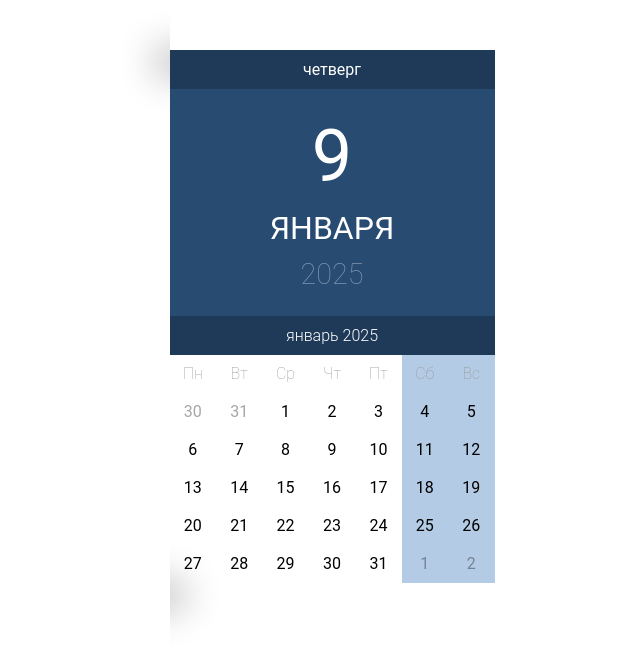
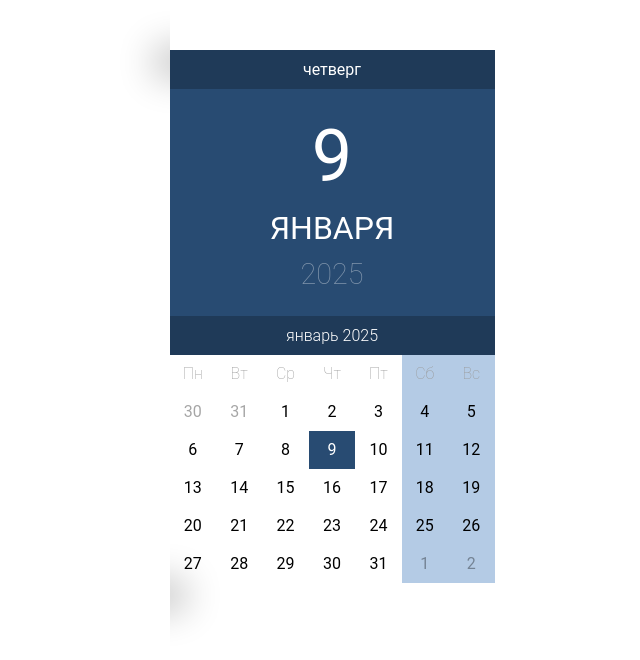
Before and after one commit to Kirumata/neto-react-calendar, a React (Vite) app: page / in a window 1280 px wide. Shown: the top 660 px of the page, without its empty margins (308-948 px from the left). Built offline with nearby package versions, Linux system fonts and the light colour scheme.

Commit message:
Финальный коммит перед сдачей

```diff
--- a/src/App.jsx
+++ b/src/App.jsx
@@ -1,14 +1,11 @@
 import './App.css'
 import Calendar from './Calendar.jsx'
-//import moment from 'moment'
 import moment from 'moment/min/moment-with-locales'
 
 function App() {
-  //const now = new Date();
 
   moment.locale('ru');
   const now = moment();
-// внутри компонента App:
 return (
   <Calendar date={now} />
 );
--- a/src/Calendar.jsx
+++ b/src/Calendar.jsx
@@ -6,37 +6,8 @@ function getMonthPlural(date) {
     return monthX;
 }
 
-function getDaysArray(date) {
 
-    const startOfMonth = date.clone().startOf('month');
-
-    const startDay = startOfMonth.day();
-
-
-    let daysArray = Array(startDay);
-
-    const endOfPrevMonth = date.clone().subtract(1, 'months').endOf('month');
-    let endDate = endOfPrevMonth.date();
-
-    for (let i = startDay - 1; i > 0; i--) {
-        daysArray[i] = endDate--;
-    }
-    daysArray[startDay] = startOfMonth.date();
-
-    const daysInCurrentMonth = date.daysInMonth();
-
-    for (let i = 2; i < daysInCurrentMonth + 1; i++) {
-        daysArray.push(i);
-    }
-
-    let dayOfNextMonth = 1;
-    while ((daysArray.length - 1) % 7 != 0) {
-        daysArray.push(dayOfNextMonth++);
-    }
-    return daysArray;
-}
-
-function getStartWeek(date, startDay, endDate, daysCounter) {
+function getFirstWeek(startDay, endDate) {
 
     let prevDaysArray = Array(startDay - 1);
     for (let i = startDay - 2; i >= 0; i--) {
@@ -46,27 +17,32 @@ function getStartWeek(date, startDay, endDate, daysCounter) {
     let weekDaysArray = Array(7 - prevDaysArray.length);
     for (let i = 0; i < weekDaysArray.length; i++) {
         weekDaysArray[i] = i + 1;
-        daysCounter++;
     }
 
-    let today = -1;
-
-    if (weekDaysArray.includes(date.date())) {
-        today = date.date();
-    }
-
-    let nextMonthDays = [];
-    let week1 = { today: today, daysOfPrevMonth: prevDaysArray, days: weekDaysArray, daysOfNextMonth: nextMonthDays };
+    let week1 = { daysOfPrevMonth: prevDaysArray, days: weekDaysArray, daysOfNextMonth: [] };
     return week1;
 }
 
+function getLastWeek(date, daysInLastWeek, daysCounter){
+    let weekDaysArray = Array(daysInLastWeek);
+        let i = 0;
+        while (daysCounter < date.daysInMonth()) {
+            weekDaysArray[i++] = ++daysCounter;
+        }
+        let daysOfNextMonth = Array(7 - daysInLastWeek);
+        for (let i = 0; i < (7 - daysInLastWeek); i++) {
+            daysOfNextMonth[i] = i + 1;
+        }
+        let week = { daysOfPrevMonth: [], daysOfNextMonth: daysOfNextMonth, days: weekDaysArray };
+        return week;
+}
 
-function getDaysArray2(date) {
+function getDaysArray(date) {
     /*Хотим объект формата:
     const daysArray = [
-    { weekid: 1, dayOfPrevMonth: [30, 31], today: -1, days: [1, 2, 3], daysOfNextMonth:[] },
-    { weekid: 2, dayOfPrevMonth: [], today: 8, days: [1, 2, 3], daysOfNextMonth:[] },
-    { weekid: 3, dayOfPrevMonth: [, today: -1, days: [1, 2, 3], daysOfNextMonth:[1, 2, 3] }
+    { dayOfPrevMonth: [30, 31], days: [1, 2, 3], daysOfNextMonth:[] },
+    { dayOfPrevMonth: [], days: [1, 2, 3], daysOfNextMonth:[] },
+    { dayOfPrevMonth: [, days: [1, 2, 3], daysOfNextMonth:[1, 2, 3] }
   ];
     */
 
@@ -80,10 +56,8 @@ function getDaysArray2(date) {
     let endDate = endOfPrevMonth.date();
 
     let daysCounter = 0; //Счётчик, какое число мы добавили в массив
-    let weeksCounter = 0;
     if (daysCounter == 0 && startDay != 0) {
-        const week1 = getStartWeek(date, startDay, endDate, daysCounter);
-        week1.weekid = weeksCounter++;
+        const week1 = getFirstWeek(startDay, endDate);
         daysCounter = daysCounter + week1.days.length;
         daysArray.push(week1);
     }
@@ -93,29 +67,12 @@ function getDaysArray2(date) {
         for (let i = 0; i < 7; i++) {
             weekDaysArray[i] = ++daysCounter;
         }
-        let today = -1;
-        if (weekDaysArray.includes(date.date())) {
-            today = date.date();
-        }
-        let week = { weekid: weeksCounter++, today: today, daysOfPrevMonth: [], daysOfNextMonth: [], days: weekDaysArray };
+        let week = { daysOfPrevMonth: [], daysOfNextMonth: [], days: weekDaysArray };
         daysArray.push(week);
     }
     const daysInLastWeek = date.daysInMonth() - daysCounter;
-    if (daysInLastWeek < 7) {
-        let weekDaysArray = Array(daysInLastWeek);
-        let i = 0;
-        while (daysCounter < date.daysInMonth()) {
-            weekDaysArray[i++] = ++daysCounter;
-        }
-        let today = -1;
-        if (weekDaysArray.includes(date.date())) {
-            today = date.date();
-        }
-        let daysOfNextMonth = Array(7 - daysInLastWeek);
-        for (let i = 0; i < (7 - daysInLastWeek); i++) {
-            daysOfNextMonth[i] = i + 1;
-        }
-        let week = { weekid: weeksCounter++, today: today, daysOfPrevMonth: [], daysOfNextMonth: daysOfNextMonth, days: weekDaysArray };
+    if (daysInLastWeek > 0) {
+        let week = getLastWeek(date, daysInLastWeek, daysCounter);
         daysArray.push(week);
     }
 
@@ -132,34 +89,51 @@ function Calendar({ date }) {
 
     const monthX = getMonthPlural(date);
     const year = date.year();
-    //const daysArray = getDaysArray(date);
-    const daysArray = getDaysArray2(date);
+
+    const daysArray = getDaysArray(date);
 
     const listOfWeeks = Array(daysArray.length);
 
     for (let i = 0; i < listOfWeeks.length; i++) {
+        let DayKey = 0;
         let prev = [];
 
         if (daysArray[i].daysOfPrevMonth.length > 0) {
             prev = daysArray[i].daysOfPrevMonth.map((number1) =>
-                <td className="ui-datepicker-other-month">{number1}</td>
+                <td key = {DayKey++} className="ui-datepicker-other-month">{number1}</td>
             );
         }
-        let n = daysArray[i].days.map((number2) =>
-            <td>{number2}</td>
-        );
+
+
+        let n = [];
+        if (daysArray[i].days.includes(dayN)) {
+            for (let j = 0; j < daysArray[i].days.length; j++) {
+                if (daysArray[i].days[j] == dayN) {
+                    n = n.concat(<td className="ui-datepicker-today">{daysArray[i].days[j]}</td>);
+                }
+                else {
+                    n = n.concat(<td key = {DayKey++}>{daysArray[i].days[j]}</td>);
+                }
+            }
+        }
+        else {
+            n = daysArray[i].days.map((number2) =>
+                <td key = {DayKey++}>{number2}</td>
+            );
+        }
+
 
         let next = [];
         if (daysArray[i].daysOfNextMonth.length > 0) {
-            next = daysArray[i].daysOfNextMonth.map((number1) =>
-                <td className="ui-datepicker-other-month">{number1}</td>
+            next = daysArray[i].daysOfNextMonth.map((number3) =>
+                <td key = {DayKey++} className="ui-datepicker-other-month">{number3}</td>
             );
         }
 
         const listItems = prev.concat(n.concat(next));
-        listOfWeeks[i] = <tr>{listItems}</tr>;
+        listOfWeeks[i] = <tr key = {i}>{listItems}</tr>;
+
     }
-
 
     return (
         <div className="ui-datepicker">
```
